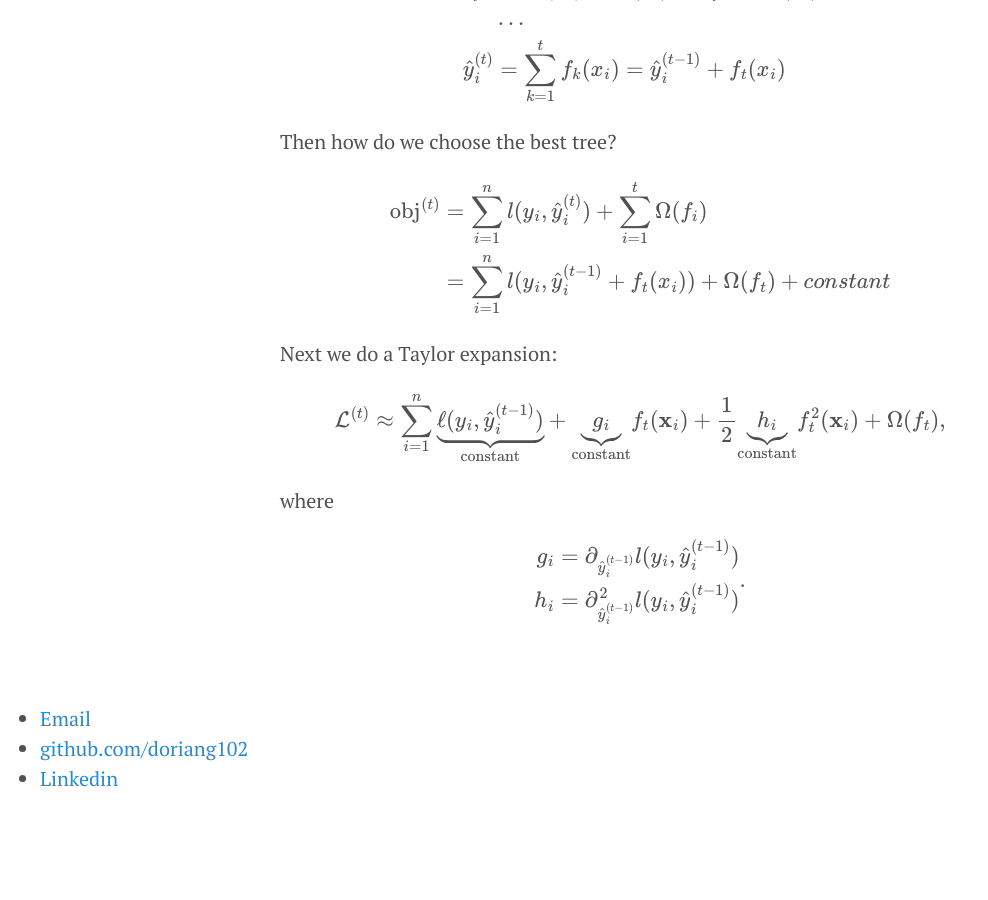
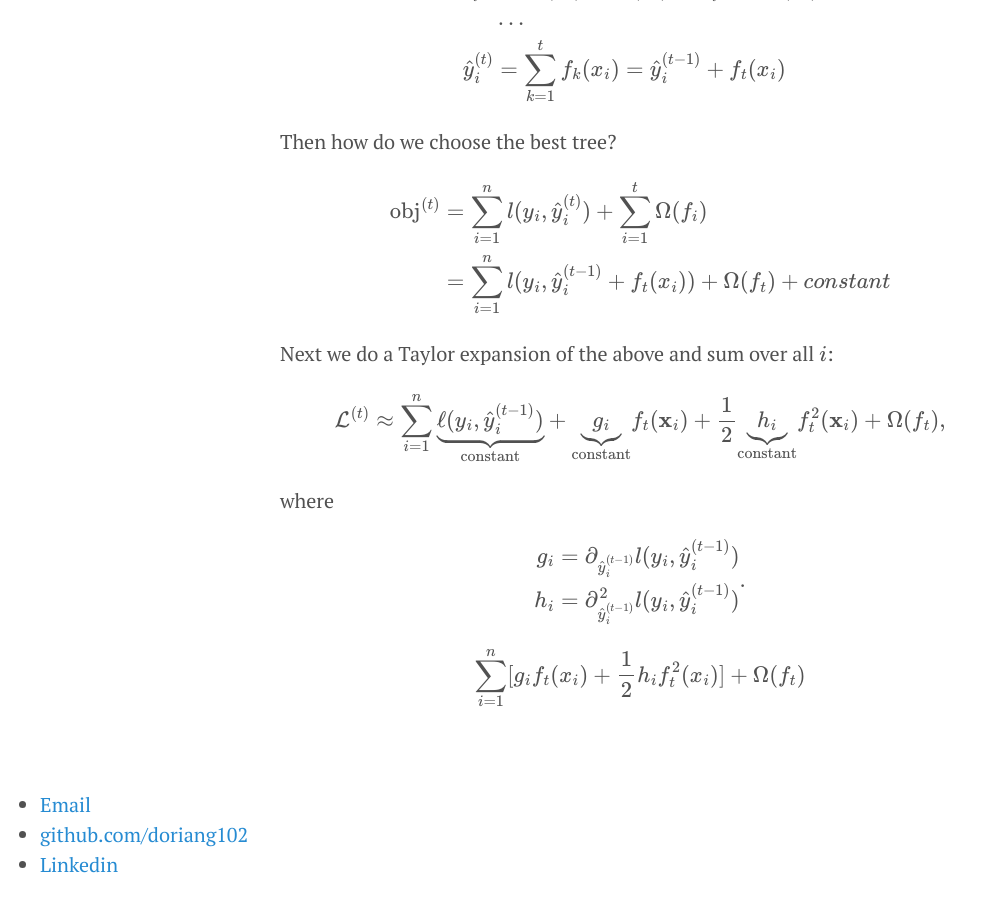
Before and after one commit to doriang102/doriang102.github.io, a Jekyll site: the page built from _posts/2017-10-15-Introduction-To-Ensemble-Methods.md, in a window 1280 px wide and 900 px high, scrolled down 9796 px. Shown: the whole window, without its empty margins (0-988 px from the left). Built offline with Jekyll 4.4.1, drawn with Linux system fonts in a browser that asks for light colours; our own code applies the rules of GitHub Pages for plain Markdown files; formulas are drawn with MathJax 3; before the commit the page ends 10610 px from its top, so only the background shows below that.

Commit message:
Update 2017-10-15-Introduction-To-Ensemble-Methods.md

```diff
--- a/_posts/2017-10-15-Introduction-To-Ensemble-Methods.md
+++ b/_posts/2017-10-15-Introduction-To-Ensemble-Methods.md
@@ -239,7 +239,7 @@ $$
 \end{split}
 $$
 
-Next we do a Taylor expansion:
+Next we do a Taylor expansion of the above and sum over all $$i$$:
 
 $$
 \mathcal{L}^{(t)}\approx \sum_{i=1}^n \underbrace{\ell(y_i,\hat{y}_i^{(t-1)})}_{\text{constant}}+\underbrace{g_i}_{\text{constant}}f_t(\mathbf{x}_i)+\frac{1}{2}\underbrace{h_i}_{\text{constant}}f_t^2(\mathbf{x}_i)+\Omega(f_t),$$
@@ -251,3 +251,7 @@ $$
 h_i &= \partial_{\hat{y}_i^{(t-1)}}^2 l(y_i, \hat{y}_i^{(t-1)})
 \end{split}.
 $$
+
+$$
+\sum_{i=1}^n [g_i f_t(x_i) + \frac{1}{2} h_i f_t^2(x_i)] + \Omega(f_t)
+$$
```
